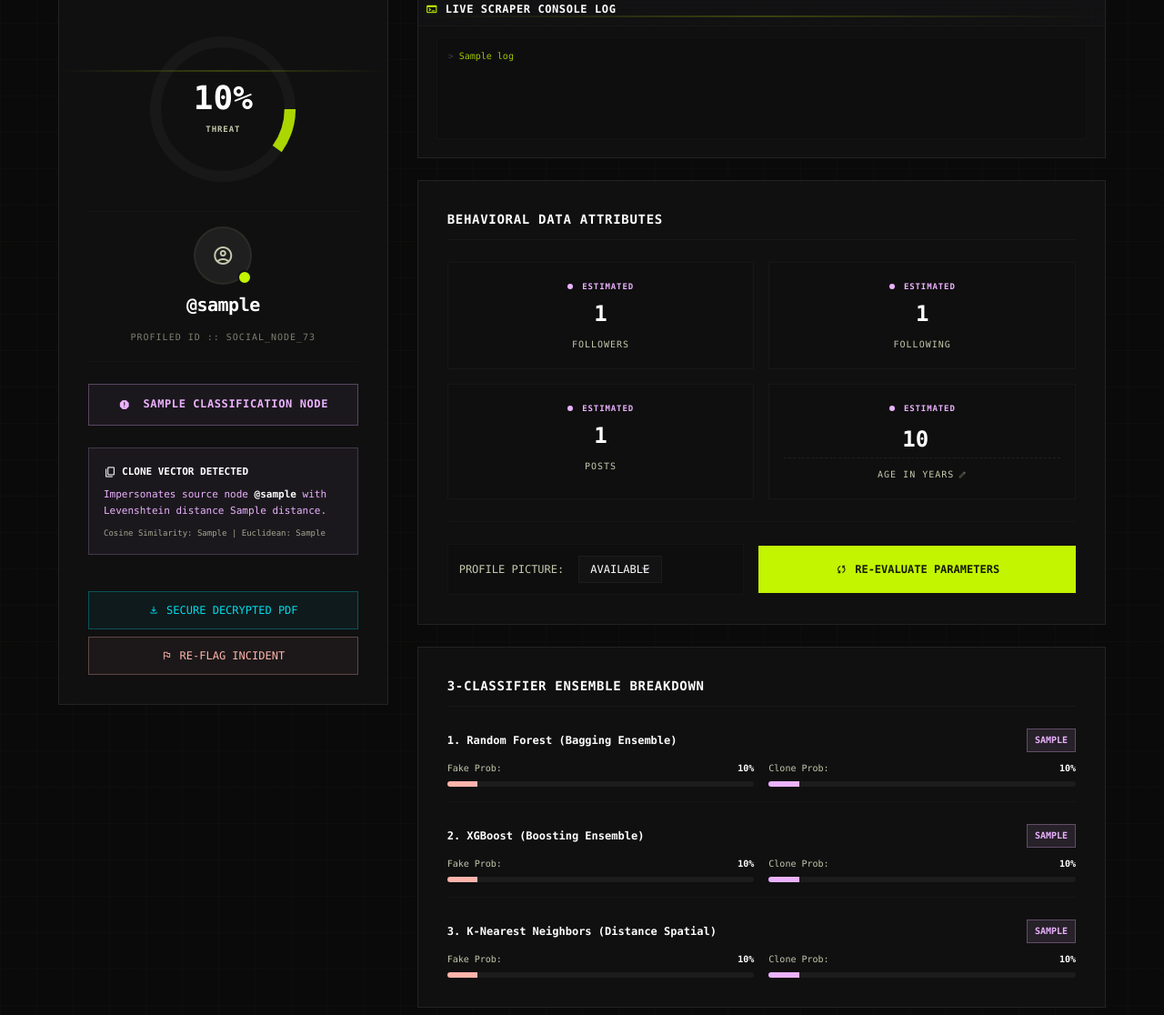
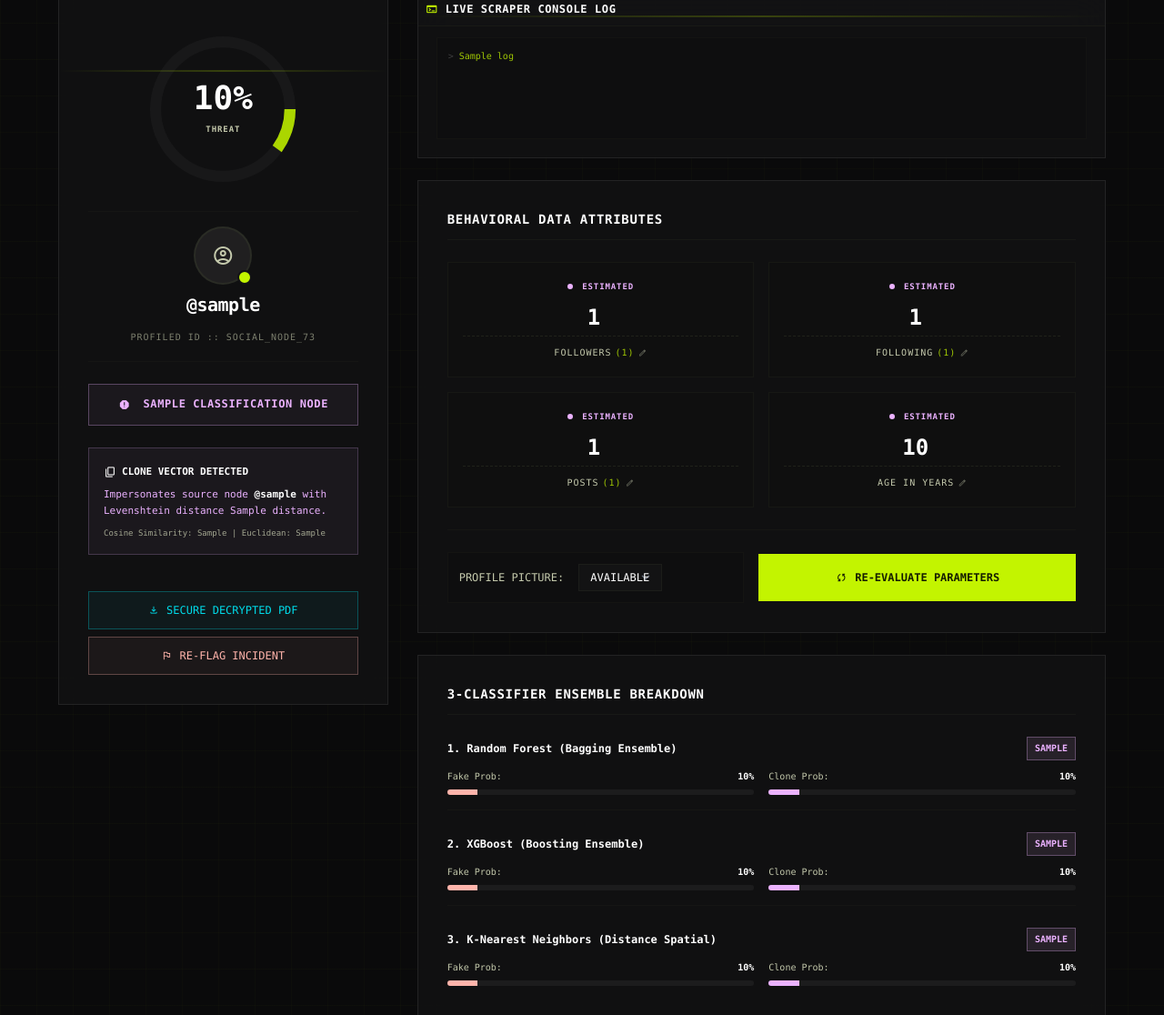
Before and after one commit to codebynikhita/securelock, a Flask app: template templates/index.html in a window 1280 px wide. Shown: the part 215-1331 px from the top of the page at 91% size. Run offline with Flask 3, Linux system fonts and the light colour scheme; the template is opened without the code that fills it: most values are stand-ins (such as "Sample title", 1, 10 or a date in 2020); some libraries are stand-ins or nearby versions.

Commit message:
fix: restore direct parameter tuning inputs with formatted shorthand labels
Restored the <input type=number> fields for followers, following, and posts.
This allows users to manually type the exact correct numbers if the bot-cache is slightly off (like 1,135 vs 1,078) and re-run analysis.
Displays the premium K/M/B representation in parentheses beside the label so it maintains the high-end aesthetic.

```diff
--- a/templates/index.html
+++ b/templates/index.html
@@ -191,18 +191,13 @@
                         {% else %}
                             <div class="text-[9px] text-secondary font-bold tracking-widest font-mono mb-1 uppercase"><span class="w-1.5 h-1.5 inline-block bg-secondary rounded-full mr-1"></span> ESTIMATED</div>
                         {% endif %}
-                        {% set fc = report.network_count | int %}
-                        {% if fc >= 1000000000 %}
-                            <div class="font-mono text-2xl font-extrabold text-white">{{ '%.1f' | format(fc / 1000000000) }}B</div>
-                        {% elif fc >= 1000000 %}
-                            <div class="font-mono text-2xl font-extrabold text-white">{{ '%.1f' | format(fc / 1000000) }}M</div>
-                        {% elif fc >= 1000 %}
-                            <div class="font-mono text-2xl font-extrabold text-white">{{ '%.1f' | format(fc / 1000) }}K</div>
-                        {% else %}
-                            <div class="font-mono text-2xl font-extrabold text-white">{{ fc }}</div>
-                        {% endif %}
-                        <input type="hidden" name="followers" value="{{ report.network_count }}">
-                        <div class="text-[10px] text-on-surface-variant font-mono uppercase tracking-widest mt-2">Followers</div>
+                        <input type="number" name="followers" value="{{ report.network_count }}" class="w-full bg-transparent border-0 border-b border-dashed border-outline-variant/35 py-1 text-center font-mono text-2xl font-extrabold text-white focus:ring-0 focus:border-primary-fixed outline-none" required>
+                        <div class="text-[10px] text-on-surface-variant font-mono uppercase tracking-widest mt-2 flex items-center justify-center gap-1">
+                            Followers
+                            {% set fc = report.network_count | int %}
+                            <span class="text-primary-fixed/80">({% if fc >= 1000000000 %}{{ '%.1f' | format(fc / 1000000000) }}B{% elif fc >= 1000000 %}{{ '%.1f' | format(fc / 1000000) }}M{% elif fc >= 1000 %}{{ '%.1f' | format(fc / 1000) }}K{% else %}{{ fc }}{% endif %})</span>
+                            <span class="material-symbols-outlined text-[10px] opacity-45 no-print">edit</span>
+                        </div>
                     </div>
                     <!-- Following -->
                     <div class="bg-surface-container-lowest/50 border border-outline-variant/15 p-4 text-center group hover:border-primary-fixed/40 transition-colors">
@@ -211,16 +206,13 @@
                         {% else %}
                             <div class="text-[9px] text-secondary font-bold tracking-widest font-mono mb-1 uppercase"><span class="w-1.5 h-1.5 inline-block bg-secondary rounded-full mr-1"></span> ESTIMATED</div>
                         {% endif %}
-                        {% set fg = report.following_count | int %}
-                        {% if fg >= 1000000 %}
-                            <div class="font-mono text-2xl font-extrabold text-white">{{ '%.1f' | format(fg / 1000000) }}M</div>
-                        {% elif fg >= 1000 %}
-                            <div class="font-mono text-2xl font-extrabold text-white">{{ '%.1f' | format(fg / 1000) }}K</div>
-                        {% else %}
-                            <div class="font-mono text-2xl font-extrabold text-white">{{ fg }}</div>
-                        {% endif %}
-                        <input type="hidden" name="following" value="{{ report.following_count }}">
-                        <div class="text-[10px] text-on-surface-variant font-mono uppercase tracking-widest mt-2">Following</div>
+                        <input type="number" name="following" value="{{ report.following_count }}" class="w-full bg-transparent border-0 border-b border-dashed border-outline-variant/35 py-1 text-center font-mono text-2xl font-extrabold text-white focus:ring-0 focus:border-primary-fixed outline-none" required>
+                        <div class="text-[10px] text-on-surface-variant font-mono uppercase tracking-widest mt-2 flex items-center justify-center gap-1">
+                            Following
+                            {% set fg = report.following_count | int %}
+                            <span class="text-primary-fixed/80">({% if fg >= 1000000 %}{{ '%.1f' | format(fg / 1000000) }}M{% elif fg >= 1000 %}{{ '%.1f' | format(fg / 1000) }}K{% else %}{{ fg }}{% endif %})</span>
+                            <span class="material-symbols-outlined text-[10px] opacity-45 no-print">edit</span>
+                        </div>
                     </div>
                     <!-- Posts -->
                     <div class="bg-surface-container-lowest/50 border border-outline-variant/15 p-4 text-center group hover:border-primary-fixed/40 transition-colors">
@@ -229,16 +221,13 @@
                         {% else %}
                             <div class="text-[9px] text-secondary font-bold tracking-widest font-mono mb-1 uppercase"><span class="w-1.5 h-1.5 inline-block bg-secondary rounded-full mr-1"></span> ESTIMATED</div>
                         {% endif %}
-                        {% set pc = report.posts_count | int %}
-                        {% if pc >= 1000000 %}
-                            <div class="font-mono text-2xl font-extrabold text-white">{{ '%.1f' | format(pc / 1000000) }}M</div>
-                        {% elif pc >= 1000 %}
-                            <div class="font-mono text-2xl font-extrabold text-white">{{ '%.1f' | format(pc / 1000) }}K</div>
-                        {% else %}
-                            <div class="font-mono text-2xl font-extrabold text-white">{{ pc }}</div>
-                        {% endif %}
-                        <input type="hidden" name="posts" value="{{ report.posts_count }}">
-                        <div class="text-[10px] text-on-surface-variant font-mono uppercase tracking-widest mt-2">Posts</div>
+                        <input type="number" name="posts" value="{{ report.posts_count }}" class="w-full bg-transparent border-0 border-b border-dashed border-outline-variant/35 py-1 text-center font-mono text-2xl font-extrabold text-white focus:ring-0 focus:border-primary-fixed outline-none" required>
+                        <div class="text-[10px] text-on-surface-variant font-mono uppercase tracking-widest mt-2 flex items-center justify-center gap-1">
+                            Posts
+                            {% set pc = report.posts_count | int %}
+                            <span class="text-primary-fixed/80">({% if pc >= 1000000 %}{{ '%.1f' | format(pc / 1000000) }}M{% elif pc >= 1000 %}{{ '%.1f' | format(pc / 1000) }}K{% else %}{{ pc }}{% endif %})</span>
+                            <span class="material-symbols-outlined text-[10px] opacity-45 no-print">edit</span>
+                        </div>
                     </div>
                     <!-- Account Age -->
                     <div class="bg-surface-container-lowest/50 border border-outline-variant/15 p-4 text-center group hover:border-primary-fixed/40 transition-colors">
```
